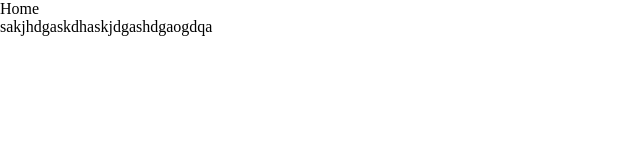
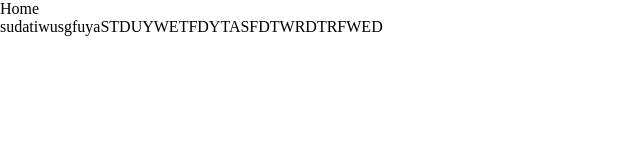
Before and after one commit to kazikamrulislam/git_tutorial, a plain HTML site: page index.html in a window 1280 px wide. Shown: the whole page, without its empty margins (0-640 px from the left). Drawn offline with Linux system fonts and the light colour scheme; files that its build step writes are made by us from their sources.

Commit message:
GDASJHGDJASHD

```diff
--- a/index.html
+++ b/index.html
@@ -9,7 +9,7 @@
     <body>
         Home
         <div>
-            sakjhdgaskdhaskjdgashdgaogdqa
+            sudatiwusgfuyaSTDUYWETFDYTASFDTWRDTRFWED
         </div>
     </body>
 </html>
```
